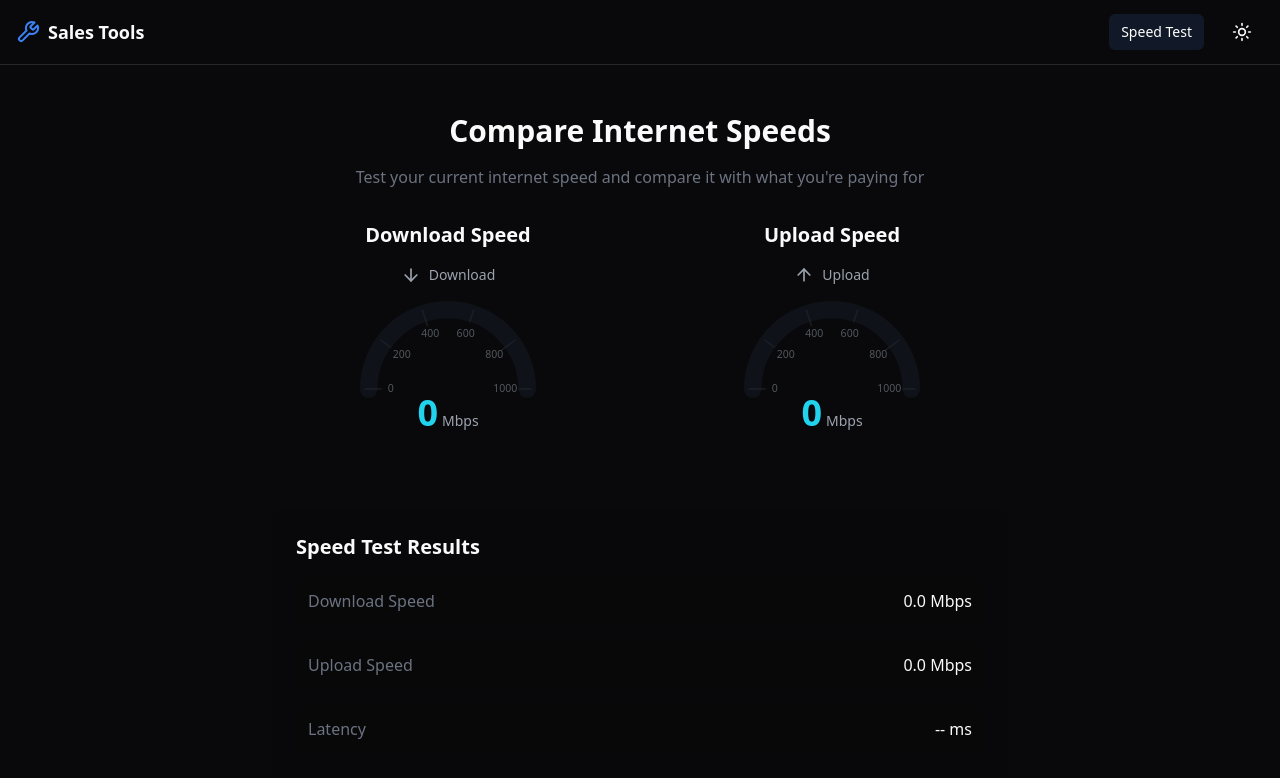
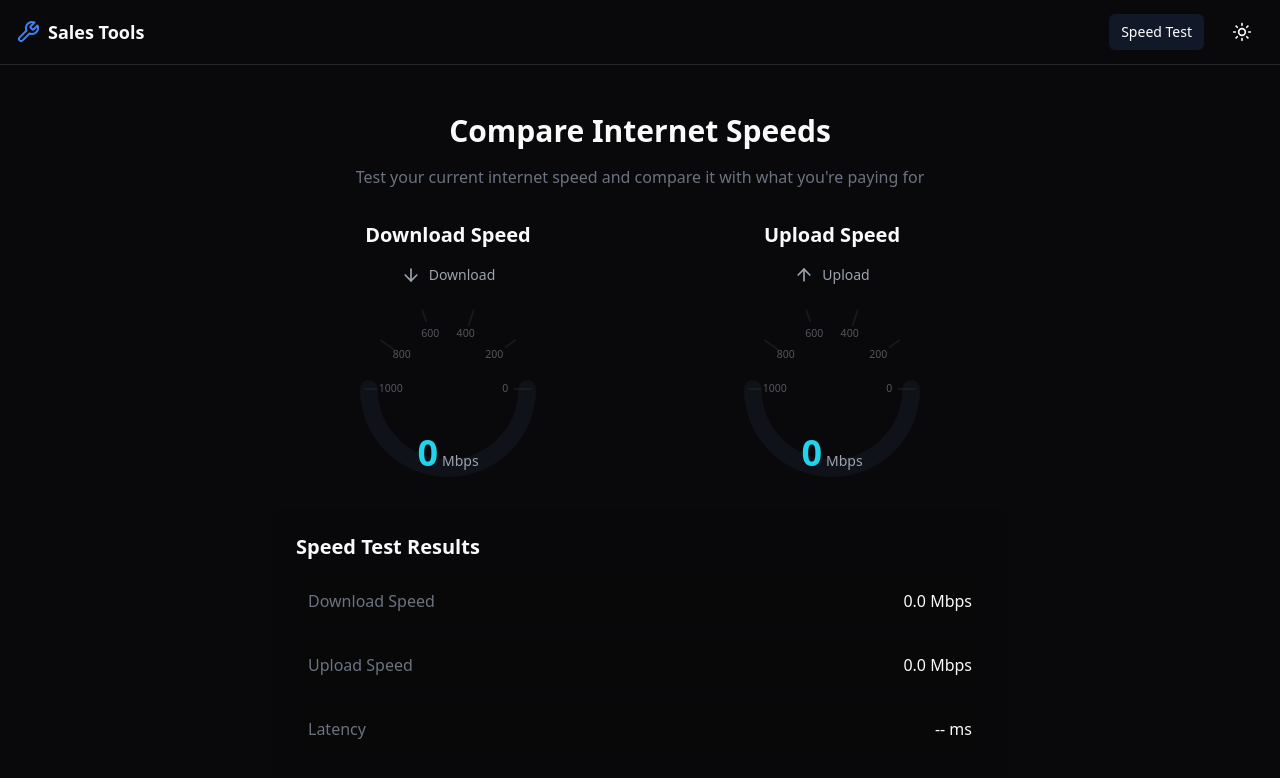
Before and after one commit to NotChris144/YF-AppointmentSystem, a React (Vite) app: page /speed-test in a window 1280 px wide. Shown: the top 778 px of the page. Built offline with nearby package versions, Linux system fonts and the light colour scheme.

Commit message:
refactor: Update Speedometer to use top-half arc design
- Flipped arc to show on top half
- Adjusted angle calculations for top orientation
- Updated marker positions and text
- Improved drag interaction for top arc

```diff
--- a/src/components/Speedometer.tsx
+++ b/src/components/Speedometer.tsx
@@ -23,20 +23,20 @@ const Speedometer: React.FC<SpeedometerProps> = ({
   const normalizedRadius = radius - 10;
   const strokeWidth = 20;
 
-  // Calculate angle from speed value
+  // Calculate angle from speed value (0 to 180 for top half)
   const calculateAngleFromSpeed = (speed: number) => {
-    return -180 + (speed / maxValue) * 180;
+    return 180 - (speed / maxValue) * 180;
   };
 
   // Calculate speed from angle
   const calculateSpeedFromAngle = (angle: number) => {
-    return ((angle + 180) / 180) * maxValue;
+    return ((180 - angle) / 180) * maxValue;
   };
 
   // Current angle based on value
   const angle = calculateAngleFromSpeed(value);
 
-  // Get arc path
+  // Get arc path for top half
   const getArcPath = (startAngle: number, endAngle: number) => {
     const start = polarToCartesian(startAngle);
     const end = polarToCartesian(endAngle);
@@ -44,13 +44,13 @@ const Speedometer: React.FC<SpeedometerProps> = ({
 
     return [
       "M", start.x, start.y,
-      "A", normalizedRadius, normalizedRadius, 0, largeArcFlag, 1, end.x, end.y
+      "A", normalizedRadius, normalizedRadius, 0, largeArcFlag, 0, end.x, end.y
     ].join(" ");
   };
 
-  // Convert polar coordinates to cartesian
+  // Convert polar coordinates to cartesian (adjusted for top half)
   const polarToCartesian = (angle: number) => {
-    const angleInRadians = (angle) * Math.PI / 180;
+    const angleInRadians = (angle - 180) * Math.PI / 180;
     return {
       x: radius + (normalizedRadius * Math.cos(angleInRadians)),
       y: radius + (normalizedRadius * Math.sin(angleInRadians))
@@ -69,15 +69,15 @@ const Speedometer: React.FC<SpeedometerProps> = ({
 
     const svgRect = speedoRef.current.getBoundingClientRect();
     const svgCenterX = svgRect.left + svgRect.width / 2;
-    const svgCenterY = svgRect.top + svgRect.height / 2;
+    const svgCenterY = svgRect.top + svgRect.height;
 
     const angle = Math.atan2(
-      e.clientY - svgCenterY,
+      svgCenterY - e.clientY,
       e.clientX - svgCenterX
     ) * 180 / Math.PI;
 
-    // Clamp angle between -180 and 0
-    const clampedAngle = Math.max(-180, Math.min(0, angle));
+    // Clamp angle between 0 and 180 (top half)
+    const clampedAngle = Math.max(0, Math.min(180, angle));
     const newSpeed = calculateSpeedFromAngle(clampedAngle);
     onChange(Math.round(newSpeed));
   };
@@ -120,8 +120,8 @@ const Speedometer: React.FC<SpeedometerProps> = ({
                 const markerStart = normalizedRadius - markerLength;
                 const markerEnd = normalizedRadius + 5;
 
-                const cos = Math.cos(markerAngle * Math.PI / 180);
-                const sin = Math.sin(markerAngle * Math.PI / 180);
+                const cos = Math.cos((markerAngle - 180) * Math.PI / 180);
+                const sin = Math.sin((markerAngle - 180) * Math.PI / 180);
 
                 const x1 = radius + markerStart * cos;
                 const y1 = radius + markerStart * sin;
@@ -161,7 +161,7 @@ const Speedometer: React.FC<SpeedometerProps> = ({
 
               {/* Background Arc */}
               <path
-                d={getArcPath(-180, 0)}
+                d={getArcPath(0, 180)}
                 fill="none"
                 stroke="rgba(31, 41, 55, 0.3)"
                 strokeWidth={strokeWidth}
@@ -170,7 +170,7 @@ const Speedometer: React.FC<SpeedometerProps> = ({
 
               {/* Progress Arc */}
               <path
-                d={getArcPath(-180, angle)}
+                d={getArcPath(angle, 180)}
                 fill="none"
                 stroke="url(#speedGradient)"
                 strokeWidth={strokeWidth}
@@ -184,7 +184,7 @@ const Speedometer: React.FC<SpeedometerProps> = ({
         </div>
 
         {/* Speed Value */}
-        <div className="absolute bottom-[25%] left-1/2 -translate-x-1/2 transform">
+        <div className="absolute top-[75%] left-1/2 -translate-x-1/2 transform">
           {isEditing ? (
             <input
               type="number"
```
